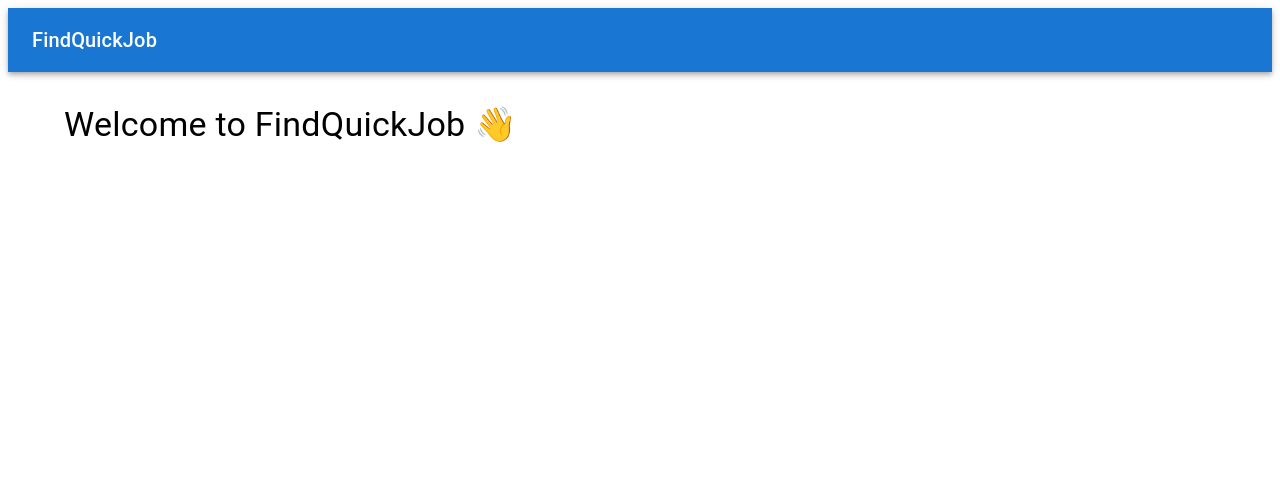
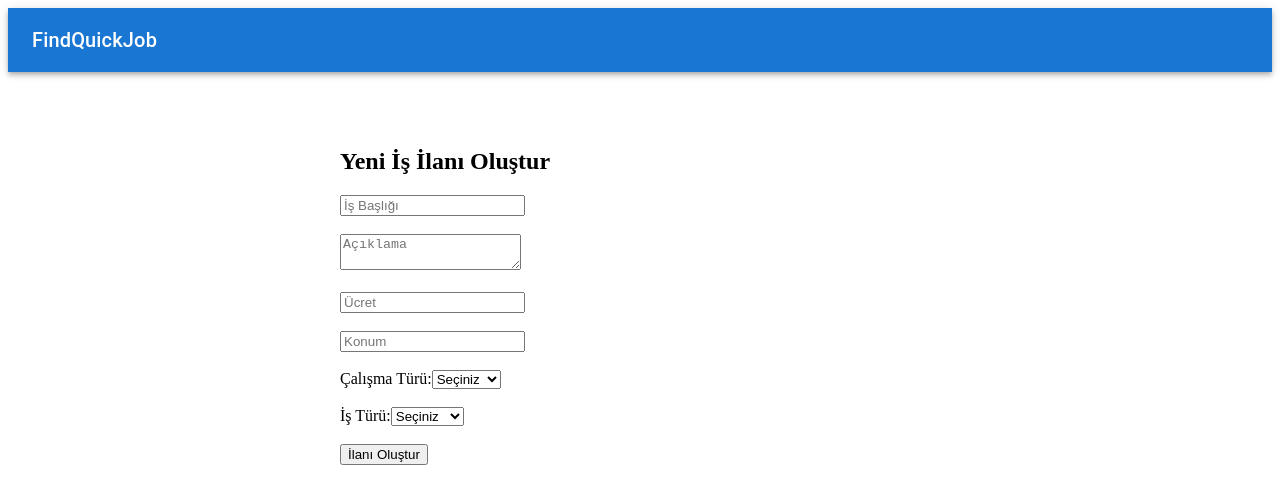
Before and after one commit to Alanzinho61/find-quick-job-frontend, a React (Vite) app: page /jobs/new in a window 1280 px wide. Before the commit this address led to /. Shown: the top 504 px of the page. Built offline with nearby package versions, Linux system fonts and the light colour scheme; sample sign-in values are in the browser's storage.

Commit message:
added JobCreatePage and made routing

```diff
--- /dev/null
+++ b/src/pages/Job/JobCreatePage.tsx
@@ -0,0 +1,116 @@
+import React, { useState } from 'react';
+import axiosInstance from '../../api/axiousInstance';
+import { useNavigate } from 'react-router-dom';
+import { JobTypeLabels, WorkType } from '../../constants/enum';
+
+const JobCreatePage = () => {
+    const [form, setForm] = useState({
+        title: '',
+        description: '',
+        price: '',
+        location: '',
+        workType: '',
+        jobType: '',
+    });
+
+
+    const navigate = useNavigate();
+
+    const handleChange = (e: React.ChangeEvent<HTMLInputElement | HTMLTextAreaElement | HTMLSelectElement>) => {
+        const { name, value } = e.target;
+        setForm(prev => ({ ...prev, [name]: value }));
+    };
+
+    const handleSubmit = async (e: React.FormEvent) => {
+        e.preventDefault();
+
+        // const createdByUserId = localStorage.getItem('token'); //token degil id olacak duzelt burayi...
+
+        // if (!createdByUserId) {
+        //     alert('Kullanıcı bilgisi alınamadı. Lütfen tekrar giriş yapın.');
+        //     return;
+        // }
+        const createdByUserId = "51c0de63-55c0-4ec7-8ea6-fe5f53984e0c"
+        try {
+            const payload = {
+                title: form.title,
+                description: form.description,
+                price: parseFloat(form.price),
+                location: form.location,
+                workType: Number(form.workType),
+                jopType: Number(form.jobType), // dikkat: jopType backend'de bu şekilde
+                createdByUserId,
+            };
+
+            await axiosInstance.post('/jobPosts', payload);
+
+            alert('İş başarıyla oluşturuldu!');
+            navigate('/jobs');
+        } catch (err) {
+            alert('Hata oluştu!');
+            console.error(err);
+        }
+    };
+
+    return (
+        <div style={{ padding: 24, maxWidth: 600, margin: '0 auto' }}>
+            <h2>Yeni İş İlanı Oluştur</h2>
+            <form onSubmit={handleSubmit}>
+                <input
+                    name="title"
+                    placeholder="İş Başlığı"
+                    value={form.title}
+                    onChange={handleChange}
+                    required
+                />
+                <br /><br />
+                <textarea
+                    name="description"
+                    placeholder="Açıklama"
+                    value={form.description}
+                    onChange={handleChange}
+                    required
+                />
+                <br /><br />
+                <input
+                    name="price"
+                    placeholder="Ücret"
+                    type="number"
+                    value={form.price}
+                    onChange={handleChange}
+                    required
+                />
+                <br /><br />
+                <input
+                    name="location"
+                    placeholder="Konum"
+                    value={form.location}
+                    onChange={handleChange}
+                />
+                <br /><br />
+
+                <label>Çalışma Türü:</label>
+                <select name="workType" value={form.workType} onChange={handleChange} required>
+                    <option value="">Seçiniz</option>
+                    {Object.entries(WorkType).map(([key, label]) => (
+                        <option key={key} value={key}>{label}</option>
+                    ))}
+                </select>
+                <br /><br />
+
+                <label>İş Türü:</label>
+                <select name="jobType" value={form.jobType} onChange={handleChange} required>
+                    <option value="">Seçiniz</option>
+                    {Object.entries(JobTypeLabels).map(([key, label]) => (
+                        <option key={key} value={key}>{label}</option>
+                    ))}
+                </select>
+                <br /><br />
+
+                <button type="submit">İlanı Oluştur</button>
+            </form>
+        </div>
+    );
+};
+
+export default JobCreatePage;
--- a/src/pages/auth/LoginPage.tsx
+++ b/src/pages/auth/LoginPage.tsx
@@ -22,10 +22,13 @@ const LoginPage = () => {
         try {
             const response = await login({ email, password });
             setToken(response.token);
+
             navigate('/'); // Başarılı giriş sonrası ana sayfaya yönlendir
         } catch (err: any) {
             setError(err.response?.data || 'Login failed');
         }
+
+
     };
 
     return (
--- a/src/routes/AppRoutes.tsx
+++ b/src/routes/AppRoutes.tsx
@@ -6,6 +6,7 @@ import AuthLayout from '../layouts/AuthLayout';
 import RouteGuard from './RouteGuard';
 import DashboardPage from '../pages/DashboardPage';
 import JobListPage from '../pages/Job/JobListPage';
+import JobCreatePage from '../pages/Job/JobCreatePage';
 
 const AppRoutes = () => {
     return (
@@ -28,6 +29,7 @@ const AppRoutes = () => {
             >
                 <Route index element={<DashboardPage />} />
                 <Route path='jobs' element={<JobListPage />} />
+                <Route path='jobs/new' element={<JobCreatePage />} />
             </Route>
 
             {/* 404 fallback */}
```
